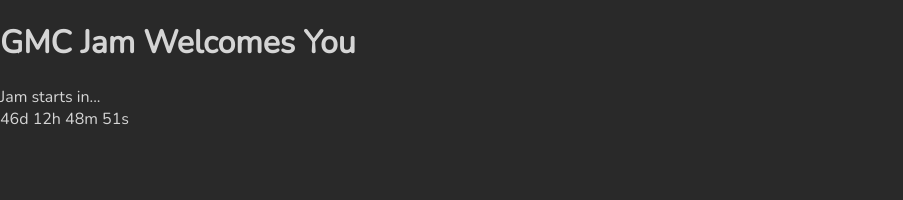
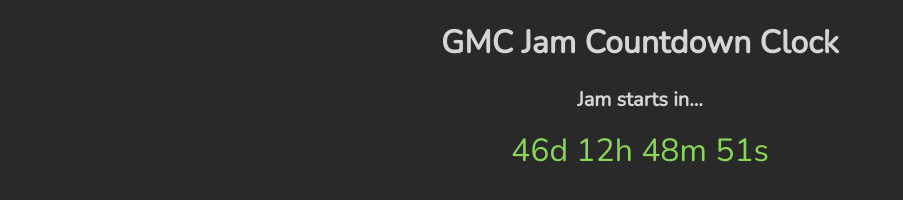
Before and after one commit to Alphish/gmc-jam, a plain HTML site: page docs/index.html in a window 1280 px wide. Shown: the whole page, without its empty margins (0-903 px from the left). Drawn offline with nearby package versions, Linux system fonts and the light colour scheme.

Commit message:
ISS-1: Added more proper styling to the countdown clock
Also, renamed elements to use kebab-case convention, since that's what CSS and their dog uses.

```diff
--- a/docs/countdown.js
+++ b/docs/countdown.js
@@ -105,9 +105,9 @@
     // -------------------
 
     setCountdownText(caption, text, footnote, title) {
-        this.setElementContent("countdown_caption", caption);
-        this.setElementContent("countdown_text", text);
-        this.setElementContent("countdown_footnote", footnote);
+        this.setElementContent("countdown-caption", caption);
+        this.setElementContent("countdown-text", text);
+        this.setElementContent("countdown-footnote", footnote);
         document.title = title;
     }
 
--- /dev/null
+++ b/docs/countdownStyles.css
@@ -0,0 +1,14 @@
+.countdown-panel {
+    text-align: center;
+}
+
+#countdown-caption {
+    font-weight: bold;
+    font-size: 1.25rem;
+}
+
+#countdown-text {
+    margin: 1rem;
+    font-size: 2rem;
+    color: var(--text-highlight);
+}
--- a/docs/index.html
+++ b/docs/index.html
@@ -2,13 +2,16 @@
 <html>
   <head>
     <link rel="stylesheet" media="screen" href="/styles.css">
+    <link rel="stylesheet" media="screen" href="/countdownStyles.css">
     <title>GMC Jam Home</title>
   </head>
   <body>
-    <h1>GMC Jam Welcomes You</h1>
-    <div id="countdown_caption"></div>
-    <div id="countdown_text"></div>
-    <div id="countdown_footnote"></div>
+    <div class="countdown-panel">
+      <h1>GMC Jam Countdown Clock</h1>
+      <div id="countdown-caption"></div>
+      <div id="countdown-text"></div>
+      <div id="countdown-footnote"></div>
+    </div>
 
     <script src="/countdown.js"></script>
   </body>
--- a/docs/styles.css
+++ b/docs/styles.css
@@ -1,10 +1,16 @@
 @import url('https://fonts.googleapis.com/css2?family=Nunito&display=swap');
+
+:root {
+    --background-main: #292929;
+    --text-basic: #d5d5d5;
+    --text-highlight: #88d658;
+}
 
 html, body {
     margin: 0px;
     font-size: 16px;
     font-family: "Nunito",Arial,Verdana,Helvetica,sans-serif;
     height: 100%;
-    background-color: #292929;
-    color: #d5d5d5;
+    background-color: var(--background-main);
+    color: var(--text-basic);
 }
```
